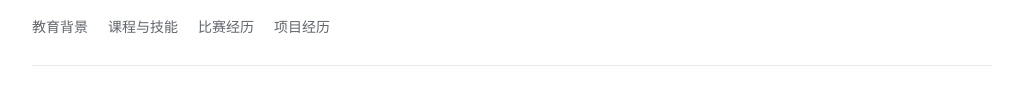
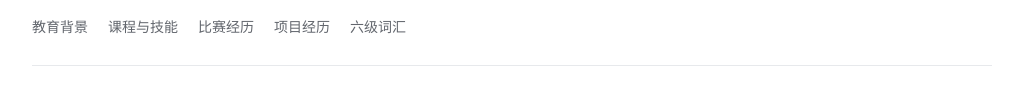
Before and after one commit to feihanhuang/feihanhuang.github.io, a plain HTML site: page index.html in a window 1280 px wide. Shown: the part 305-406 px from the top of the page, without its empty margins (128-1151 px from the left). Drawn offline with Linux system fonts and the light colour scheme.

Commit message:
Add homepage link to CET-6 vocabulary

```diff
--- a/index.html
+++ b/index.html
@@ -22,6 +22,7 @@
 </div>
 <nav class="nav" aria-label="页面导航">
 <a href="#education">教育背景</a><a href="#coursework">课程与技能</a><a href="#competitions">比赛经历</a><a href="#projects">项目经历</a>
+<a href="/cet6-vocabulary/">六级词汇</a>
 </nav>
 </header>
 
```
